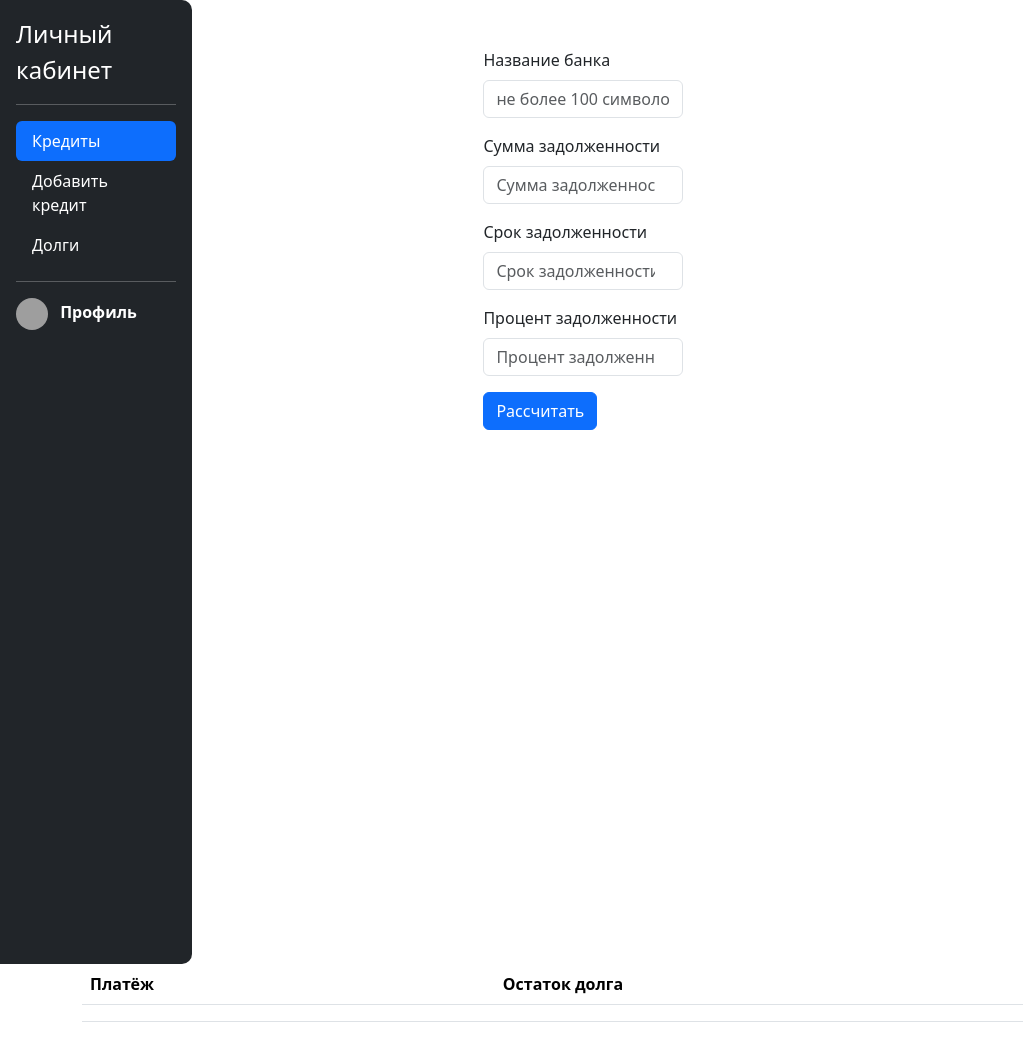
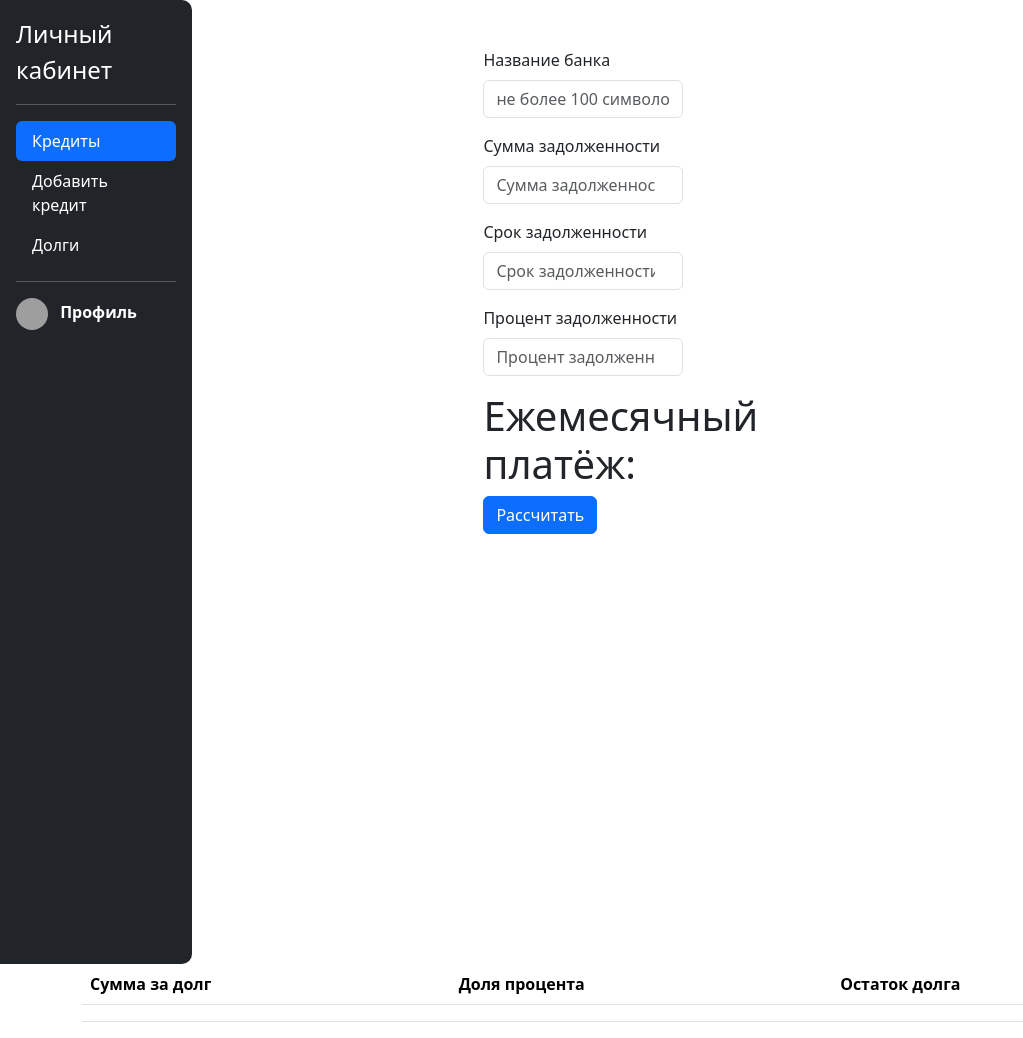
Before and after one commit to MrKusaka/bankip, a Django app: page /bank/calculation in a window 1280 px wide. Shown: the whole page, without its empty margins (0-1023 px from the left). Run offline with Django 4.2, Linux system fonts and the light colour scheme; lists and menus that the app fills with data are empty; some libraries are stand-ins or nearby versions; grey boxes are pictures that could not be loaded.

Commit message:
changed the loan calculation

```diff
--- a/bank/forms.py
+++ b/bank/forms.py
@@ -2,6 +2,7 @@
 from django import forms
 
 from .models import Credit
+
 
 class CreditAddForm(ModelForm):
     """Форма для добавления фильма"""
--- a/bank/templates/bank/calculation.html
+++ b/bank/templates/bank/calculation.html
@@ -13,6 +13,7 @@
                     {% csrf_token %}
 {#                    Можно добавить exclude='bank_name' в form, но тогда не выводит расчёт#}
                     {% bootstrap_form form %}
+                    <h1>Ежемесячный платёж: {{ monthly_payment }}</h1>
                     <button name="submit" class="btn btn-primary">Рассчитать</button>
                 </div>
             </form>
@@ -23,14 +24,15 @@
             <table class="table">
                 <thead>
                     <tr>
-                        <th scope="col">Платёж</th>
+                        <th scope="col">Сумма за долг</th>
+                        <th scope="col">Доля процента</th>
                         <th scope="col">Остаток долга</th>
                     </tr>
                 </thead>
                 <tbody>
                 <tr>
-
-                    <td>{% for payment in all_payment %}<ol>{{ payment }}</ol>{% endfor %}</td>
+                    <td>{% for payment in all_payment %}<ul>{{ payment }} </ul>{% endfor %}</td>
+                    <td>{% for per in percentage_share_list %}<ul>{{ per }}</ul>{% endfor %}</td>
                     <td>{% for debt in all_remaining_debt %}<ul>{{ debt }}</ul>{% endfor %}</td>
                 </tr>
                 </tbody>
--- a/bank/templates/bank/credit.html
+++ b/bank/templates/bank/credit.html
@@ -8,11 +8,11 @@
 {% block content %}
         <div class="container">
         <div class="row">
-            <form method="post" action="{% url 'credit' %}" style="width: 40%">
+            <form method="POST" action="{% url 'credit' %}" style="width: 40%">
                 <div class="col-lg-5 align-items-center my-5" style="float: right">
                     {% csrf_token %}
                     {% bootstrap_form form %}
-                    <input class="btn btn-success" type="submit" value="Добавить">
+                    <input class="btn btn-success"  type="submit" value="Добавить">
                 </div>
             </form>
         </div>
--- a/bank/urls.py
+++ b/bank/urls.py
@@ -5,6 +5,7 @@
 
 from . import views
 from .views import *
+
 
 urlpatterns = [
     path('credits/', CreditView.as_view(), name='credit'),
--- a/bank/views.py
+++ b/bank/views.py
@@ -1,5 +1,5 @@
 from django.shortcuts import render
-from django.views.generic import CreateView, TemplateView, View, UpdateView
+from django.views.generic import CreateView, View
 
 from .forms import *
 from .models import Credit
@@ -13,10 +13,11 @@
 
 class CreditCalculationView(View):
     def get(self, request):
-        calculations = ''
+        monthly_payment = ''
         error = ''
         all_payment = []
         all_remaining_debt = []
+        percentage_share_list = []
         form = CreditAddForm()
         if request.method == 'GET':
             form = CreditAddForm(request.GET)
@@ -26,17 +27,22 @@
                 credit_term = form.cleaned_data['credit_term']
                 debt_percent = (debt_percent / 100) / 12
                 a = debt_percent + (debt_percent / ((1 + debt_percent) ** credit_term - 1))
+                monthly_payment = round((amount * a), 2)  # ежемесячный расчет
+                # Пока не реализована новая вьюха, все делаю в одной.
                 for _ in range(credit_term):
-                    calculations = round((amount * a), 2)
-                    all_payment.append(calculations)
+                    percentage_share = round((amount * debt_percent), 2)  # доля процента
+                    percentage_share_list.append(percentage_share)  # список процентных долей
+                    # ежемесячный расчёт исключая процент
+                    calculations = round((monthly_payment - percentage_share), 2)
+                    all_payment.append(calculations)  # список платежа, который идёт за долг
                     amount = round((amount - calculations), 2)
-                    all_remaining_debt.append(amount)
-                print(amount)
+                    all_remaining_debt.append(amount)  # остаток долга
             else:
                 error = 'Wrong!'
-        print(calculations)
         return render(request, 'bank/calculation.html', {
             'form': form,
+            'monthly_payment': monthly_payment,
+            'percentage_share_list': percentage_share_list,
             'all_payment': all_payment,
             'all_remaining_debt': all_remaining_debt,
             'error': error
```
